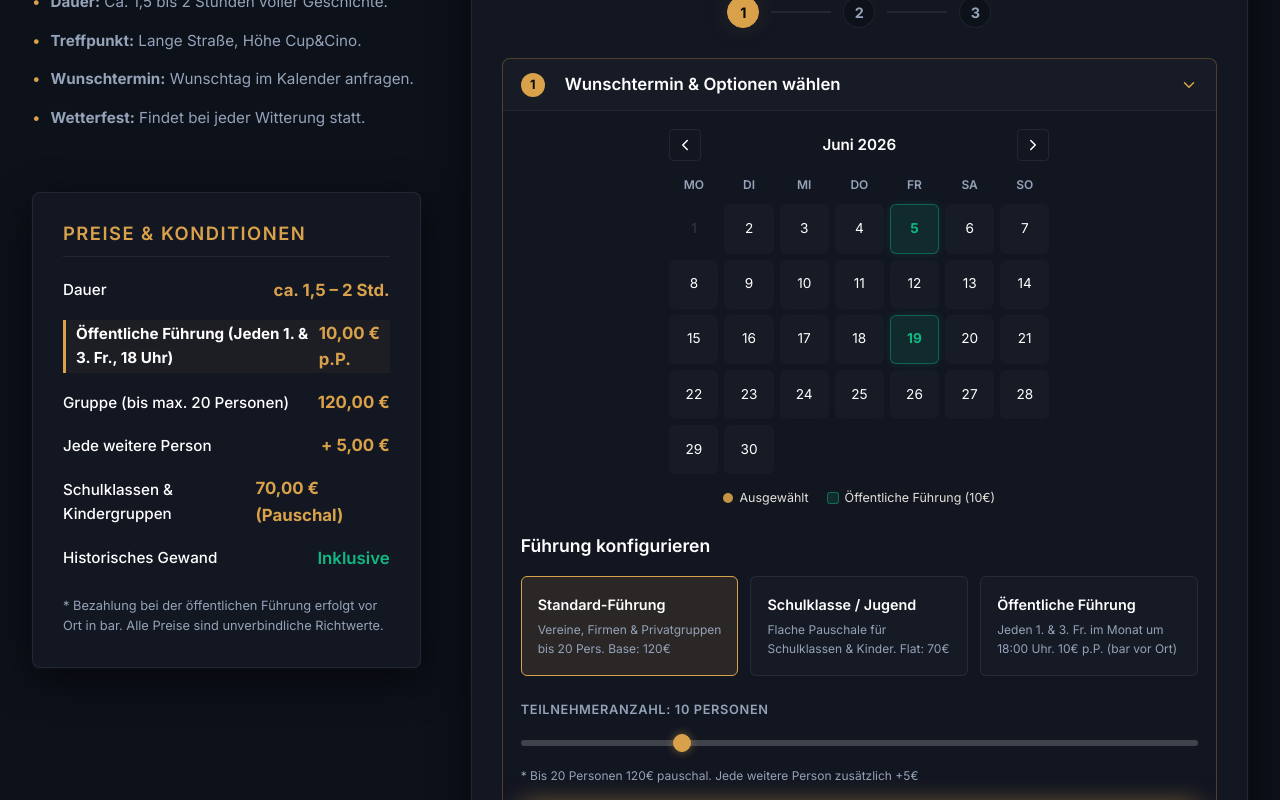
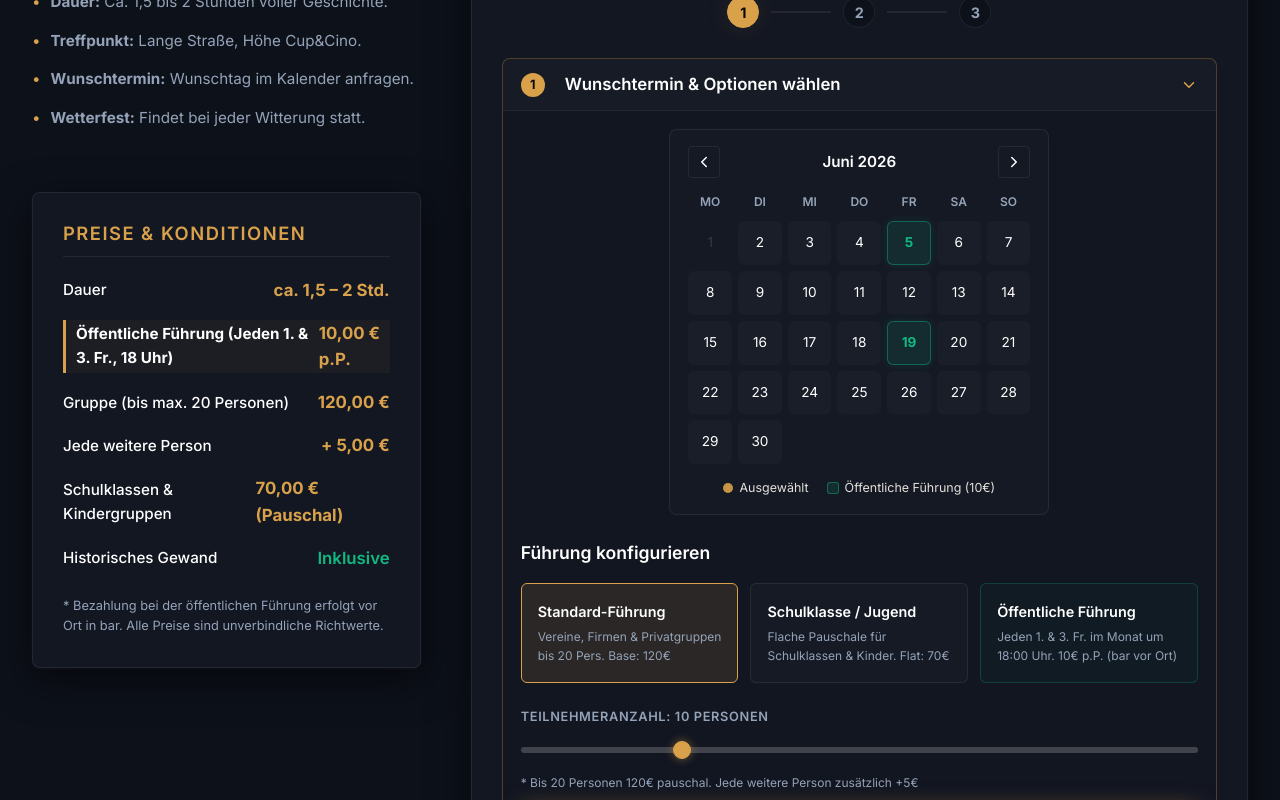
Before and after one commit to friesescholz-byte/Stephan-van-Hausen, a React (Vite) app: page / in a window 1280 px wide. Shown: the part 7500-8300 px from the top of the page. Built offline with nearby package versions, Linux system fonts and the light colour scheme; a web font is replaced by a local one.

Commit message:
Style Public Tour option card green and wrap calendar widget inside a clean card container

```diff
--- a/src/App.tsx
+++ b/src/App.tsx
@@ -1497,7 +1497,7 @@ export default function App() {
                               <p>Flache Pauschale für Schulklassen &amp; Kinder. Flat: 70€</p>
                             </div>
                             <div
-                              className={`booking-option-card ${tourType === 'public' ? 'selected' : ''}`}
+                              className={`booking-option-card public-option ${tourType === 'public' ? 'selected' : ''}`}
                               onClick={() => {
                                 setTourType('public');
                                 setSelectedTime('18:00');
--- a/src/index.css
+++ b/src/index.css
@@ -953,6 +953,10 @@ section {
 .calendar-widget {
   max-width: 380px;
   margin: 0 auto 20px auto;
+  background-color: rgba(255, 255, 255, 0.015);
+  border: 1px solid var(--border-color);
+  border-radius: 8px;
+  padding: 16px 18px;
 }
 
 .calendar-header {
@@ -1095,6 +1099,22 @@ section {
 .booking-option-card.selected {
   border-color: var(--accent);
   background-color: var(--accent-glow);
+}
+
+.booking-option-card.public-option {
+  border-color: rgba(16, 185, 129, 0.25);
+  background-color: rgba(16, 185, 129, 0.03);
+}
+
+.booking-option-card.public-option:hover {
+  border-color: rgba(16, 185, 129, 0.5) !important;
+  background-color: rgba(16, 185, 129, 0.06);
+}
+
+.booking-option-card.public-option.selected {
+  border-color: #10b981 !important;
+  background-color: rgba(16, 185, 129, 0.12) !important;
+  box-shadow: 0 0 15px rgba(16, 185, 129, 0.15);
 }
 
 .booking-option-card h5 {
```
